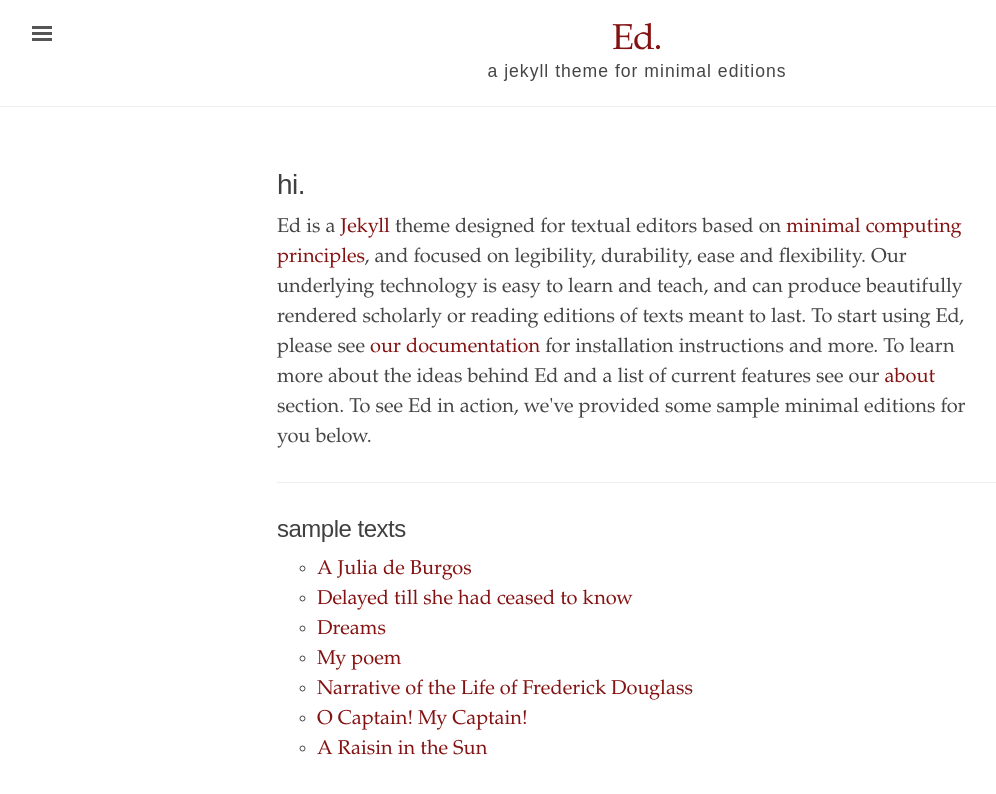
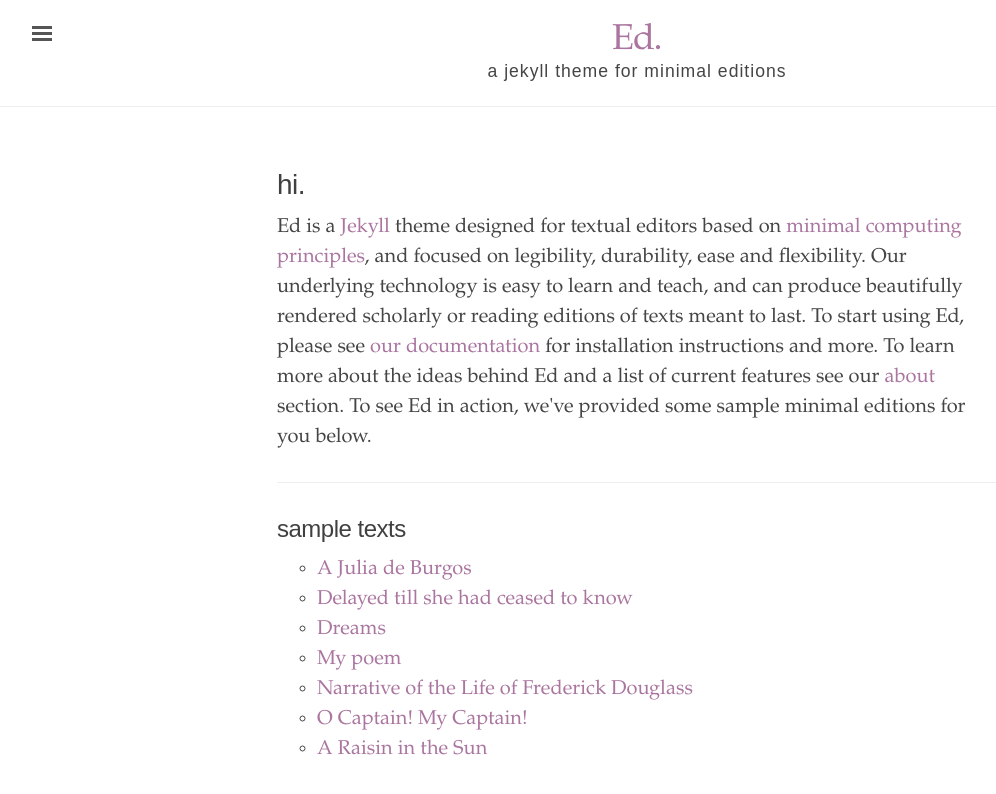
Before and after one commit to dylankarlsson/portfolio, a Jekyll site: the page built from index.html, in a window 1280 px wide. Shown: the top 794 px of the page, without its empty margins (3-999 px from the left). Built offline with Jekyll 4.4.1, drawn with Linux system fonts in a browser that asks for light colours.

Commit message:
Update _ed.scss

```diff
--- a/_sass/_ed.scss
+++ b/_sass/_ed.scss
@@ -780,14 +780,14 @@
 }
 
 /* Magenta */
-theme-base-magenta .sidebar,
-theme-base-magenta .sidebar-toggle:active {
+.theme-base-magenta .sidebar,
+.theme-base-magenta .sidebar-toggle:active {
   background-color: #aa759f;
 }
 
-theme-base-magenta .container a,
-theme-base-magenta .sidebar-toggle,
-theme-base-magenta .related-posts li a:hover {
+.theme-base-magenta .container a,
+.theme-base-magenta .sidebar-toggle,
+.theme-base-magenta .related-posts li a:hover {
   color: #aa759f;
 }
 
```
